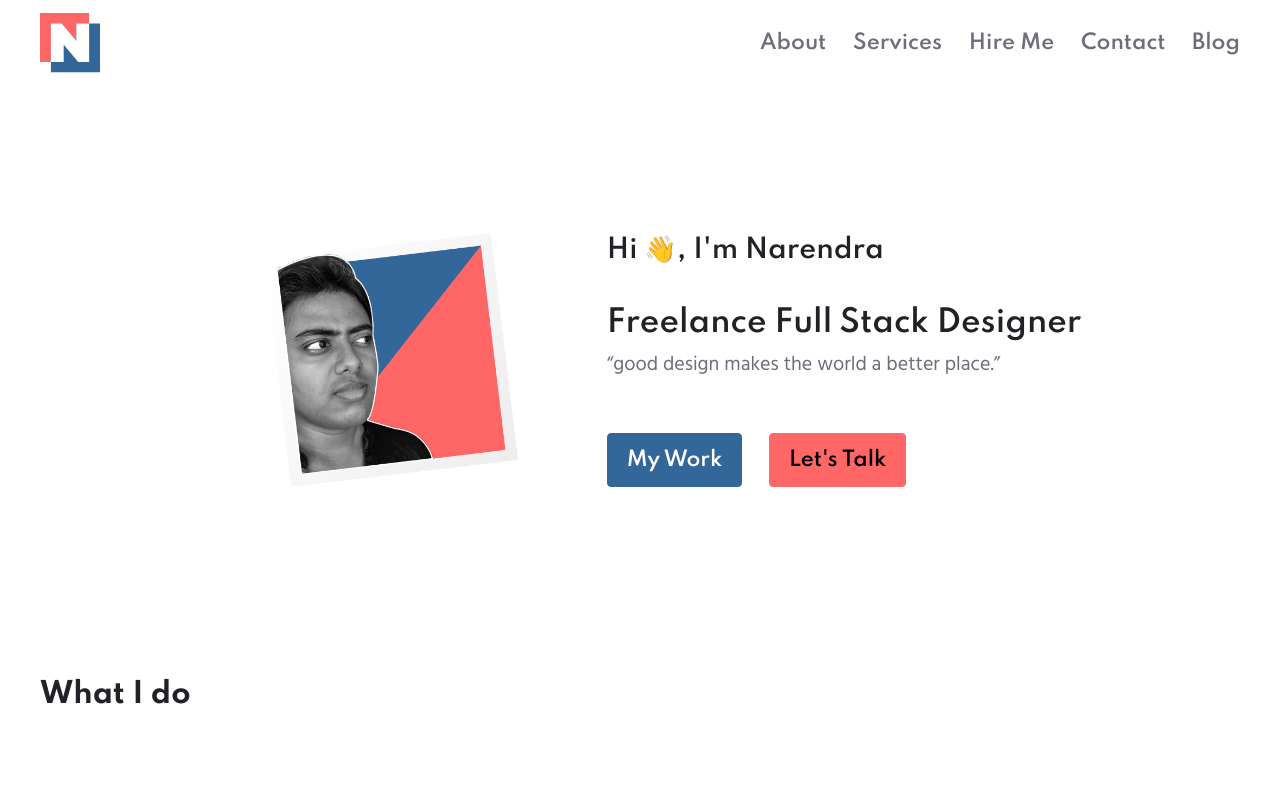
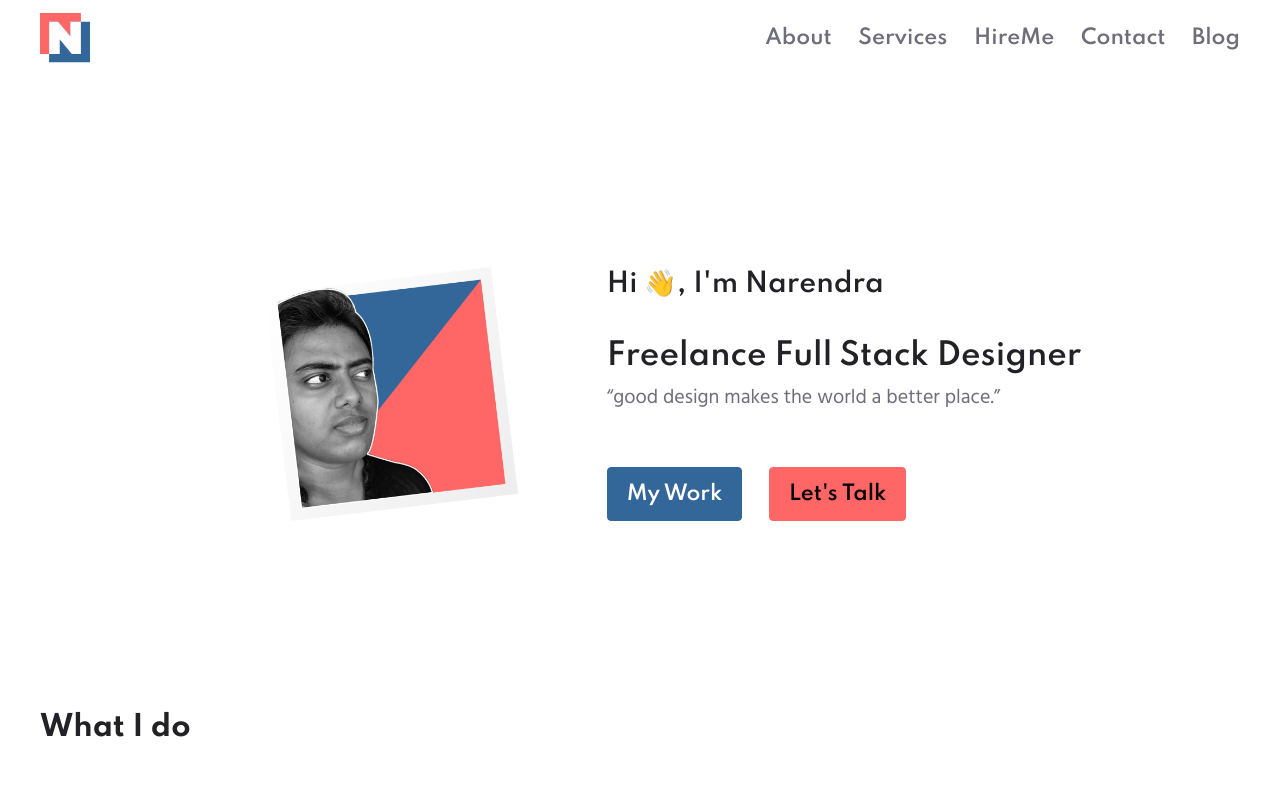
Before and after one commit to narenkram/Lance, a Nuxt app: page / in a window 1280 px wide. Shown: the top 794 px of the page. Built offline with nearby package versions, Linux system fonts and the light colour scheme.

Commit message:
fixed navbar

```diff
--- a/assets/style.scss
+++ b/assets/style.scss
@@ -171,6 +171,9 @@ $spacers: (
   .Narendra_photo {
     background-image: url(~/assets/images/narendra-designer.png);
   }
+  .Navbar {
+    background-color: #ffffff;
+  }
 }
 
 @media (prefers-color-scheme: dark) {
@@ -255,6 +258,9 @@ $spacers: (
   .Narendra_photo {
     background-image: url(~/assets/images/darkframe_narendra-designer.png);
   }
+  .Navbar {
+    background-color: #000000;
+  }
 }
 
 .Narendra_photo {
@@ -267,12 +273,21 @@ $spacers: (
   background-position: center;
 }
 
-// .navbar {
-//   position: fixed;
-//   top: 0;
-//   overflow: hidden;
-//   width: 100%;
-// }
+.Navbar {
+  position: fixed;
+  top: 0;
+  overflow: hidden;
+  width: 100%;
+  display: flex;
+  align-items: center;
+  justify-content: space-between;
+  left: 50%;
+  transform: translate(-50%, 0);
+  z-index: 10;
+}
+.Navbar_child {
+  display: flex;
+}
 
 html,
 body {
@@ -398,7 +413,7 @@ input,
   }
 
   .Logo {
-    height: 60px;
+    height: 50px;
   }
 
   .Footer_paragraph {
@@ -431,6 +446,9 @@ input,
 
   .Certificate {
     height: 40px;
+  }
+  .Navbar_child {
+    overflow-x: hidden;
   }
 }
 
@@ -500,7 +518,7 @@ input,
   }
 
   .Logo {
-    height: 60px;
+    height: 50px;
   }
 
   .Footer_paragraph {
@@ -533,6 +551,9 @@ input,
 
   .Certificate {
     height: 40px;
+  }
+  .Navbar_child {
+    overflow-x: hidden;
   }
 }
 
@@ -635,6 +656,9 @@ input,
 
   .Certificate {
     height: 35px;
+  }
+  .Navbar_child {
+    overflow-x: hidden;
   }
 }
 
@@ -739,6 +763,9 @@ input,
   .Certificate {
     height: 25px;
   }
+  .Navbar_child {
+    overflow-x: scroll;
+  }
 }
 
 // Mobile Style ***********************************************
--- a/components/Header.vue
+++ b/components/Header.vue
@@ -1,46 +1,32 @@
 <template>
-  <div class="container">
-    <nav class="navbar navbar-expand-md mt-1 p-0">
-      <nuxt-link class="navbar-brand p-0" to="/"
+  <nav class="container Navbar">
+    <nuxt-link class="navbar-brand py-1" to="/"
       ><img
         src="~/assets/images/logo.svg"
         class="Logo"
         alt="narendraram designer"
     /></nuxt-link>
 
-      <ul class="navbar-nav flex-row flex-wrap ms-md-auto">
-        <li class="nav-item">
+    <div class="Navbar_child">
       <a class="p-1 p-md-0 p-lg-0 nav-link ms-0" href="#about">About</a>
-        </li>
-        <li class="nav-item">
       <a
         class="p-1 p-md-0 p-lg-0 nav-link ms-0 ms-md-2 ms-lg-2"
         href="#services"
         >Services</a
       >
-        </li>
-        <li class="nav-item">
       <nuxt-link
         to="/hire-freelance-ui-ux-designer-india"
         class="p-1 p-md-0 p-lg-0 nav-link ms-0 ms-md-2 ms-lg-2"
-            >Hire Me</nuxt-link
+        >HireMe</nuxt-link
       >
-        </li>
-        <li class="nav-item">
-          <a
-            class="p-1 p-md-0 p-lg-0 nav-link ms-0 ms-md-2 ms-lg-2"
-            href="#contact"
+      <a class="p-1 p-md-0 p-lg-0 nav-link ms-0 ms-md-2 ms-lg-2" href="#contact"
         >Contact</a
       >
-        </li>
-        <li class="nav-item">
       <nuxt-link
         class="p-1 p-md-0 p-lg-0 nav-link ms-0 ms-md-2 ms-lg-2"
         to="/blog"
         >Blog</nuxt-link
       >
-        </li>
-      </ul>
+    </div>
   </nav>
-  </div>
 </template>
--- a/pages/blog.vue
+++ b/pages/blog.vue
@@ -1,6 +1,6 @@
 <template>
   <div class="container">
-    <section class="py-6">
+    <section class="py-6 mt-0 mt-sm-2 mt-md-3 mt-lg-4 mt-xl-4">
       <div class="row">
         <div class="col-12 text-center">
           <h4>
--- a/pages/hire-freelance-ui-ux-designer-india.vue
+++ b/pages/hire-freelance-ui-ux-designer-india.vue
@@ -1,6 +1,6 @@
 <template>
   <div class="container">
-    <section class="py-6">
+    <section class="py-6 mt-0 mt-sm-2 mt-md-3 mt-lg-4 mt-xl-4">
       <div class="row">
         <div class="col-12 order-2 text-center mt-4">
           <h3>Outside India (Global)</h3>
--- a/pages/index.vue
+++ b/pages/index.vue
@@ -1,6 +1,8 @@
 <template>
   <div class="container">
-    <section class="pt-3 pt-md-5 pt-lg-5">
+    <section
+      class="pt-3 pt-md-5 pt-lg-6 pt-xl-6 mt-0 mt-sm-2 mt-md-3 mt-lg-4 mt-xl-4"
+    >
       <div class="row justify-content-center">
         <div
           class="
@@ -34,7 +36,7 @@
       </div>
     </section>
 
-    <section id="services" class="pt-4 pt-md-5 pt-lg-6">
+    <section id="services" class="pt-4 pt-md-5 pt-lg-6 pt-xl-6">
       <h2 class="mb-3 mb-md-3 mb-lg-4">What I do</h2>
 
       <div class="row">
@@ -81,7 +83,7 @@
       </div>
     </section>
 
-    <section id="mywork" class="pt-4 pt-md-5 pt-lg-5">
+    <section id="mywork" class="pt-4 pt-md-5 pt-lg-5 pt-xl-6">
       <h2 class="mb-3 mb-md-4 mb-lg-4">👉 Latest Projects</h2>
       <div class="row">
         <div class="order-2 order-md-1 col-12 col-md-6 col-lg-6">
@@ -136,7 +138,7 @@
       </div> -->
     </section>
 
-    <section class="pt-4 pt-md-5 pt-lg-5">
+    <section class="pt-4 pt-md-5 pt-lg-5 pt-xl-6">
       <h2 class="mb-3 mb-md-4 mb-lg-4">Where to find 🔍 my work?</h2>
       <div class="row mb-3 mb-md-4 mb-lg-4 justify-content-around">
         <a
@@ -292,7 +294,7 @@
       </div>
     </section>
 
-    <section id="about" class="pt-4 pt-md-5 pt-lg-5">
+    <section id="about" class="pt-4 pt-md-5 pt-lg-5 pt-xl-6">
       <div class="row">
         <div class="col-12 col-sm-12 col-md-7 col-lg-7">
           <h2 class="pt-0 pt-md-0 pt-lg-1 mb-3 mb-md-4 mb-lg-4">About 👨‍💼 Me</h2>
@@ -351,6 +353,7 @@
           py-2 py-md-2 py-lg-2
           mt-3 mt-md-3 mt-lg-3
           rounded-3
+          mx-0
         "
       >
         <div class="col-lg-3 align-self-center text-center">
@@ -393,7 +396,7 @@
       </div>
     </section>
 
-    <section id="contact" class="pt-4 pt-md-5 pt-lg-5">
+    <section id="contact" class="pt-4 pt-md-5 pt-lg-5 pt-xl-6">
       <div class="row">
         <div class="col-12 col-md-12 col-lg-6">
           <h2 class="mb-2 mb-md-2 mb-lg-2">📅 Schedule a consult.</h2>
```
Lines whose indentation alone changed are shown as unchanged.
